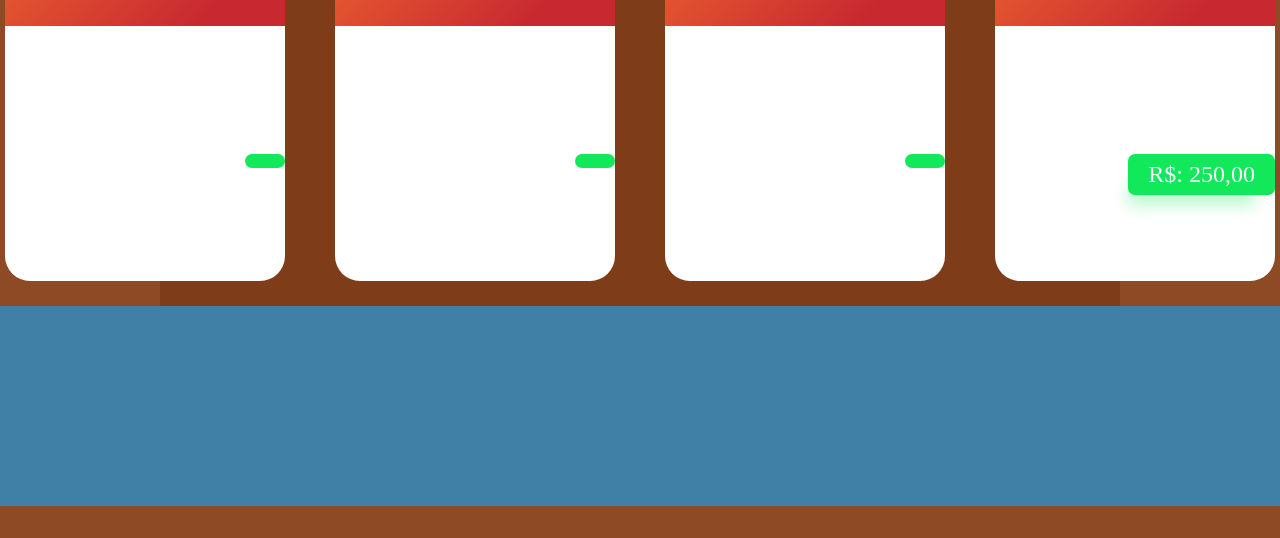
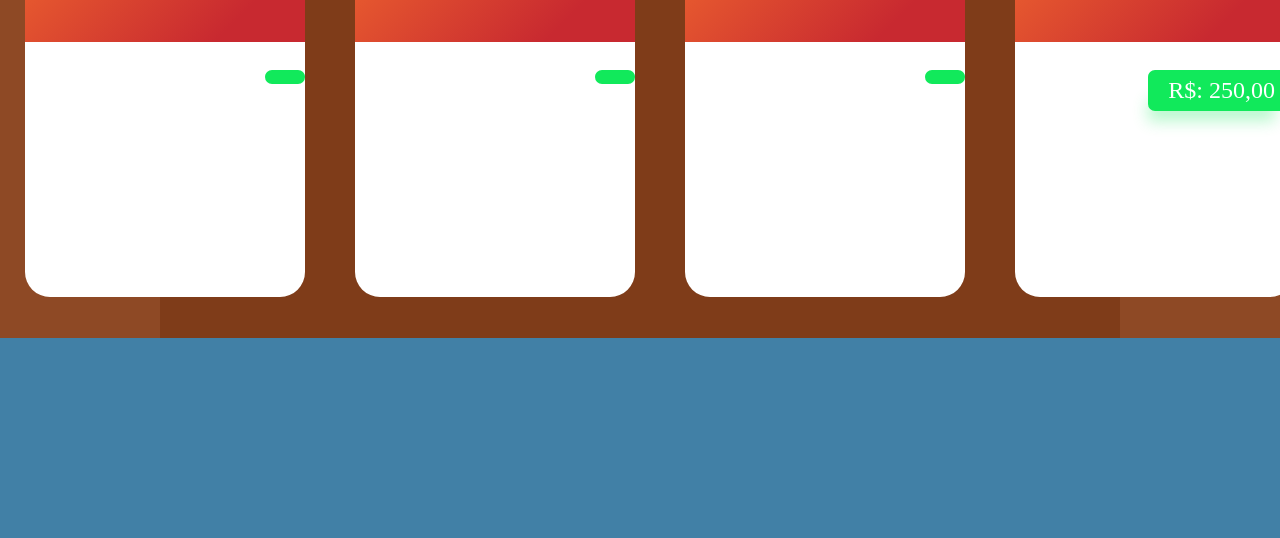
Before and after one commit to GunnarBatista/SiteArtesanato, a plain HTML site: page index.html in a window 1280 px wide. Shown: the part 435-973 px from the top of the page. Before the commit the page ends 941 px from the top, so only its background shows below. Drawn offline with Linux system fonts and the light colour scheme.

Commit message:
alteração nos cards

```diff
--- a/index.html
+++ b/index.html
@@ -29,7 +29,8 @@
         <h2>PRODUTOS EM DESTAQUE</h2>
       </div>
       <div class="content-body">
-        <div class="card">
+        <ul>
+        <li class="card">
           <div class="card-head">
             <div class="product-content-img">
               <img class="product-img" src="./src/Products/product1.png"/>
@@ -43,8 +44,8 @@
               <span class="product-price">
             </div>
           </div>
-        </div>
-        <div class="card">
+        </li>
+        <li class="card">
           <div class="card-head">
             <div class="product-content-img">
               <img class="product-img" src="./src/Products/product2.png"/>
@@ -58,8 +59,8 @@
               <span class="product-price">
             </div>
           </div>
-        </div>
-        <div class="card">
+        </li>
+        <li class="card">
           <div class="card-head">
             <div class="product-content-img">
               <img class="product-img" src="./src/Products/product3.png"/>
@@ -73,8 +74,8 @@
               <span class="product-price">
             </div>
           </div>
-        </div>
-        <div class="card">
+        </li>
+        <li class="card">
           <div class="card-head">
               <div class="product-content-img">
                 <img class="product-img" src="./src/Products/product4.png"/>
@@ -87,7 +88,8 @@
               <span class="product-price">R$: 250,00</span>
             </div>
           </div>
-        </div>
+        </li>
+      </ul>
       </div>
   </main>
   <footer class="footer">
--- a/style.css
+++ b/style.css
@@ -18,8 +18,8 @@ body {
     background-color: #4180a6;
     position: relative;
     bottom: 0;
-    width: 100%;
-    height: 200px;
+    max-width: 100vw;
+    height: 25vh;
     display: block;
 }
 .titulo {
@@ -50,6 +50,7 @@ body {
 }
 ul {
     display: flex;
+    list-style: none;
 }
 .btn-header {
     width: 100px;
@@ -111,7 +112,7 @@ main {
     display: flex;
 }
 .product-price {
-    position: absolute;
+    position: relative;
     background: #11e95b;
     padding: 7px 20px;
     text-align: center;
@@ -120,8 +121,6 @@ main {
     font-weight: 200;
     color: #fff;
     border-radius: 7px;
-    margin-top: -13px;
-    margin-left: -5px;
     box-shadow: -10px 20px 15px -10px rgba(17, 233, 91, 0.3);
     margin: 10% 0 0 0;
   }
```
